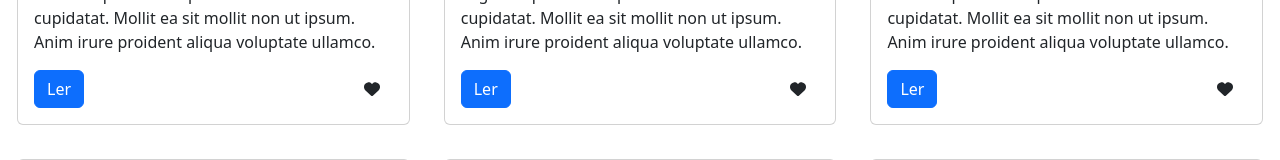
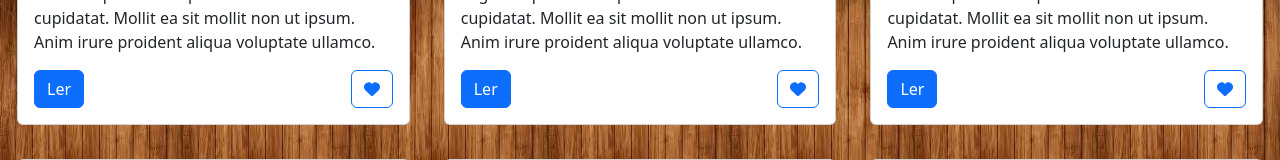
Before and after one commit to Thalles1946/poemcenter, a React (Create React App) app: page /home in a window 1280 px wide. Shown: the part 424-584 px from the top of the page. Built offline with nearby package versions, Linux system fonts and the light colour scheme.

Commit message:
Finalização da estilização da Home

```diff
--- a/src/Components/Home/Cards/index.js
+++ b/src/Components/Home/Cards/index.js
@@ -14,7 +14,7 @@ const Cards = ({ cardTittle, cardText }) => {
         <Card.Text className="description-card">{cardText}</Card.Text>
         <div className="button-group">
           <Button variant="primary">Ler</Button>
-          <Button variant="outlined">
+          <Button variant="outline-primary">
             <FontAwesomeIcon icon={faHeart} />
           </Button>
         </div>
--- a/src/Components/Home/index.css
+++ b/src/Components/Home/index.css
@@ -4,4 +4,5 @@
   grid-template-rows: repeat(2, 1fr);
   grid-column-gap: 0px;
   grid-row-gap: 0px;
+  background-image: url("./wood.jpg");
 }
```
Also changed, not shown: src/Components/Header/download.jpg (deleted), src/Components/Home/wood.jpg (added).
